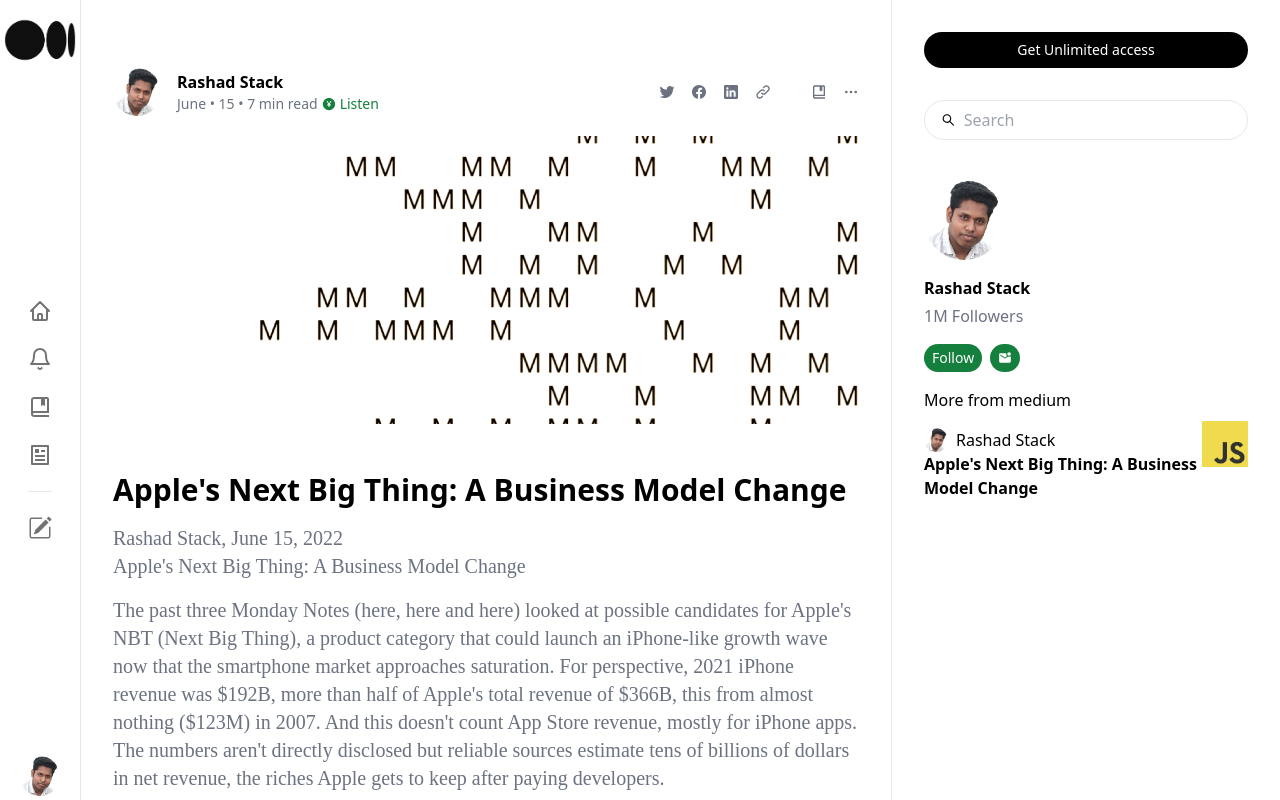
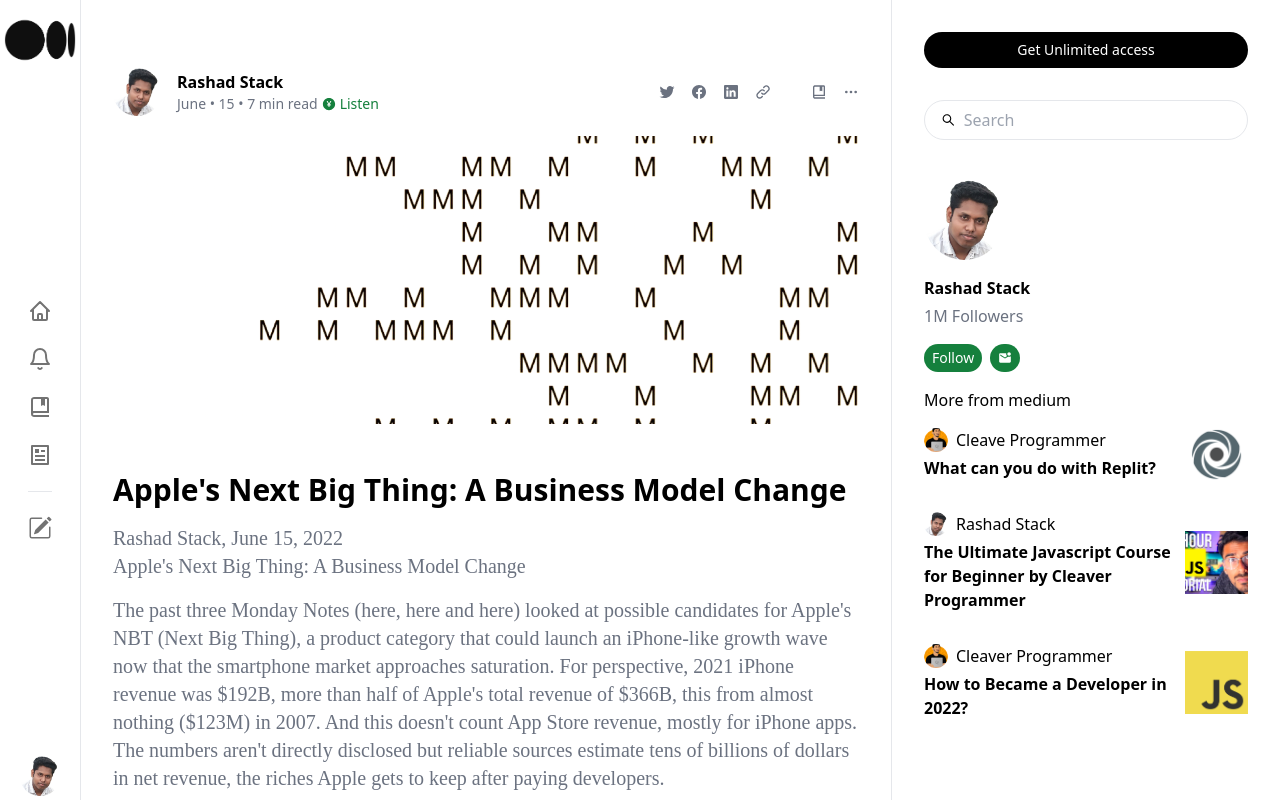
Before and after one commit to Rashad-Stack/medium, a Next.js app: page /post/1 in a window 1280 px wide. Built offline with nearby package versions, Linux system fonts and the light colour scheme; no server answers; the database is empty; a web font is replaced by a local one.

Commit message:
context api implemented

```diff
--- a/components/Recommendation.js
+++ b/components/Recommendation.js
@@ -1,7 +1,13 @@
 import Image from "next/image";
 import { AiOutlineSearch } from "react-icons/ai";
 import { MdMarkEmailUnread } from "react-icons/md";
-import { JSLogo, ProfileIMage } from "../static";
+import {
+  CPLogo,
+  JSLogo,
+  ProfileIMage,
+  ReplitLogo,
+  TutorialImg,
+} from "../static";
 import Button from "./Button";
 
 function Recommendation() {
@@ -34,42 +40,68 @@
           </button>
         </div>
       </div>
-      <div className="">
+      <div className="flex flex-col">
         <p className="">More from medium</p>
-        <div className="flex">
-          <div className="flex items-center justify-between cursor-pointer my-4">
-            <div className="flex-[4]">
+        {recommendedPosts.map((recommendedPost, index) => (
+          <div key={index} className="flex items-center gap-2">
+            <div className="flex flex-[4] items-center justify-between cursor-pointer my-4">
+              <div className="flex flex-col gap-1">
                 <div className="flex items-center gap-2">
                   <div className="rounded-full overflow-hidden h-6 w-6">
                     <Image
-                    src={ProfileIMage}
+                      src={recommendedPost.author.image}
                       width={100}
                       height={100}
                       className="object-content"
                     />
                   </div>
-                <p>Rashad Stack</p>
+                  <p>{recommendedPost.author.name}</p>
                 </div>
-              <p className="font-bold">
-                Apple's Next Big Thing: A Business Model Change
-              </p>
+                <p className="font-bold">{recommendedPost.title}</p>
               </div>
             </div>
             <div
-            className="flex flex-2 items-center justify-center
+              className="flex flex-1 items-end justify-center
           h-16 w-16"
             >
               <Image
-              src={JSLogo}
+                src={recommendedPost.image}
                 width={100}
                 height={100}
                 className="object-cover"
               />
             </div>
           </div>
+        ))}
       </div>
     </aside>
   );
 }
 
 export default Recommendation;
+const recommendedPosts = [
+  {
+    title: "What can you do with Replit?",
+    image: ReplitLogo,
+    author: {
+      name: "Cleave Programmer",
+      image: CPLogo,
+    },
+  },
+  {
+    title: "The Ultimate Javascript Course for Beginner by Cleaver Programmer",
+    image: TutorialImg,
+    author: {
+      name: "Rashad Stack",
+      image: ProfileIMage,
+    },
+  },
+  {
+    title: "How to Became a Developer in 2022?",
+    image: JSLogo,
+    author: {
+      name: "Cleaver Programmer",
+      image: CPLogo,
+    },
+  },
+];
--- /dev/null
+++ b/context/MediumContext.js
@@ -0,0 +1,33 @@
+import { collection, getDocs } from "firebase/firestore";
+import { createContext, useEffect, useState } from "react";
+import { fireStore } from "../firebase";
+
+const MediumContext = createContext();
+const MediumContextProvider = ({ children }) => {
+  const [users, setUsers] = useState([]);
+  const [posts, setPosts] = useState([]);
+
+  useEffect(() => {
+    const getUsers = async () => {
+      const querySnapshot = await getDocs(collection(fireStore, "users"));
+      setUsers(
+        querySnapshot.docs.map((doc) => {
+          return {
+            id: doc?.id,
+            data: {
+              ...doc.data(),
+            },
+          };
+        })
+      );
+    };
+    getUsers();
+  }, []);
+  return (
+    <MediumContext.Provider value={{ posts, users }}>
+      {children}
+    </MediumContext.Provider>
+  );
+};
+
+export { MediumContext, MediumContextProvider };
--- /dev/null
+++ b/firebase.js
@@ -0,0 +1,27 @@
+// Import the functions you need from the SDKs you need
+import { GoogleAuthProvider } from "@firebase/auth";
+import { getApps, initializeApp } from "firebase/app";
+import { getAuth } from "firebase/auth";
+import { getFirestore } from "firebase/firestore";
+
+// TODO: Add SDKs for Firebase products that you want to use
+// https://firebase.google.com/docs/web/setup#available-libraries
+
+// Your web app's Firebase configuration
+// For Firebase JS SDK v7.20.0 and later, measurementId is optional
+const firebaseConfig = {
+  apiKey: process.env.NEXT_PUBLIC_FIREBASE_API_KEY,
+  authDomain: process.env.NEXT_PUBLIC_FIREBASE_AUTH_DOMAIN,
+  projectId: process.env.NEXT_PUBLIC_FIREBASE_PROJECT_ID,
+  storageBucket: process.env.NEXT_PUBLIC_FIREBASE_STORAGE_BUCKET,
+  messagingSenderId: process.env.NEXT_PUBLIC_FIREBASE_MESSAGING_SENDER_ID,
+  appId: process.env.NEXT_PUBLIC_FIREBASE_APP_ID,
+  measurementId: process.env.NEXT_PUBLIC_FIREBASE_MEASUREMENT_ID,
+};
+
+// Initialize Firebase
+const app = getApps.length > 0 ? getApp() : initializeApp(firebaseConfig);
+const auth = getAuth(app);
+const provider = new GoogleAuthProvider();
+const fireStore = getFirestore(app);
+export { auth, provider, fireStore };
--- a/package.json
+++ b/package.json
@@ -9,6 +9,7 @@
     "lint": "next lint"
   },
   "dependencies": {
+    "firebase": "^9.9.4",
     "next": "12.3.0",
     "react": "18.2.0",
     "react-dom": "18.2.0",
--- a/pages/_app.js
+++ b/pages/_app.js
@@ -1,7 +1,11 @@
-import '../styles/globals.css'
-
+import { MediumContextProvider } from "../context/MediumContext";
+import "../styles/globals.css";
 function MyApp({ Component, pageProps }) {
-  return <Component {...pageProps} />
+  return (
+    <MediumContextProvider>
+      <Component {...pageProps} />
+    </MediumContextProvider>
+  );
 }
 
-export default MyApp
+export default MyApp;
--- a/pages/index.js
+++ b/pages/index.js
@@ -1,5 +1,9 @@
+import { useContext } from "react";
 import { Banner, BlogPost, Header } from "../components";
+import { MediumContext } from "../context/MediumContext";
 export default function Home() {
+  const { users } = useContext(MediumContext);
+  console.log(users, "🤖");
   return (
     <div className="mx-auto">
       <Header />
```
Also changed, not shown: 1 other file (tests, documents, lock files or other folders). Lines whose indentation alone changed are shown as unchanged.
